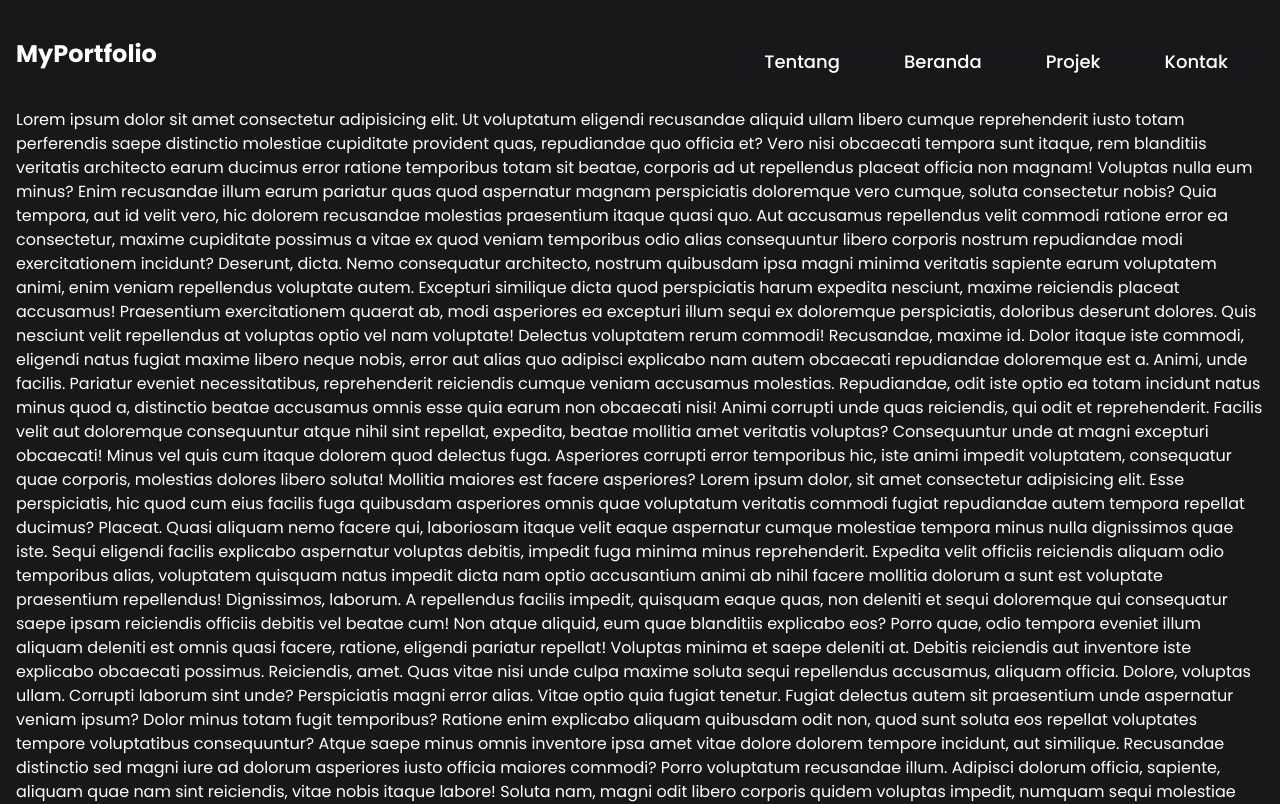
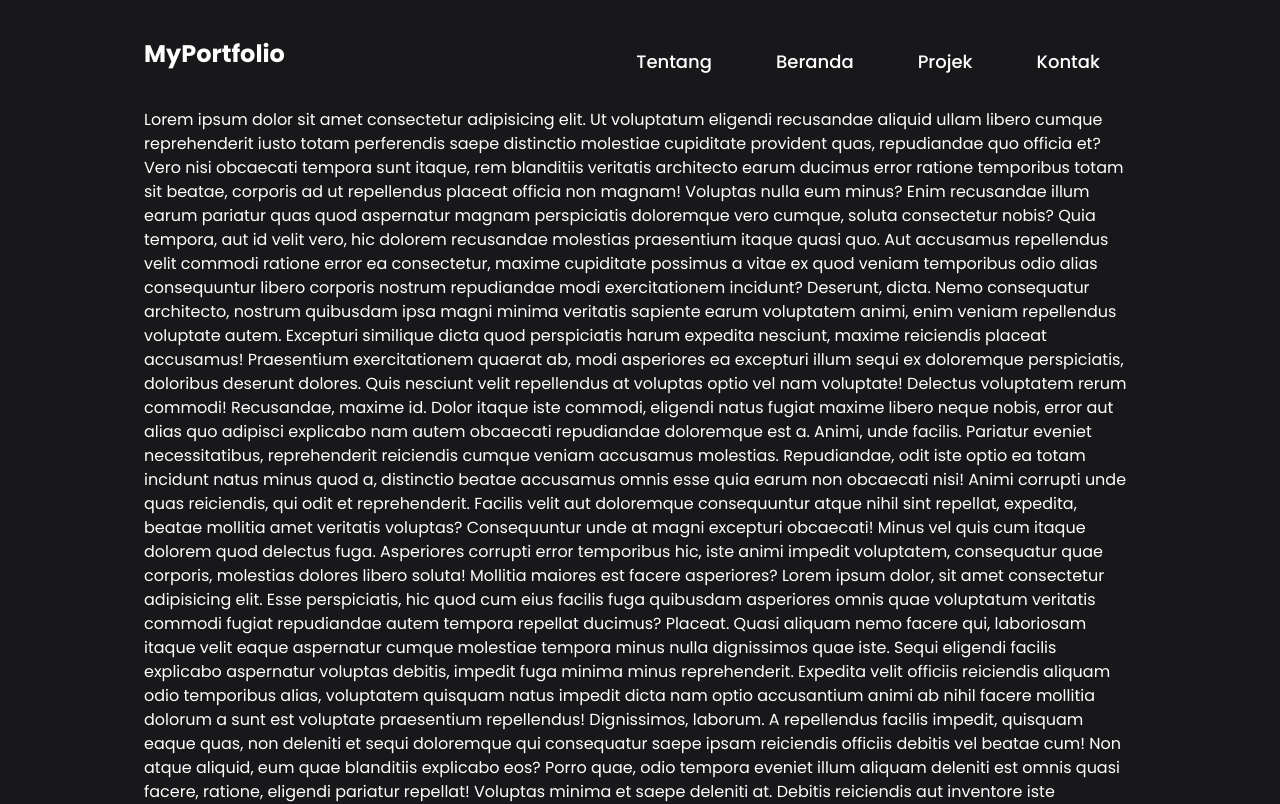
Before and after one commit to Adityawangsa/MyPortfolio-Dev-React, a React (Vite) app: page / in a window 1280 px wide. Shown: the top 804 px of the page. Built offline with nearby package versions, Linux system fonts and the light colour scheme.

Commit message:
style: Mengatur lebar layar untuk 4 ukuran (mobile, table, laptop, dan desktop)

```diff
--- a/src/main.jsx
+++ b/src/main.jsx
@@ -1,14 +1,14 @@
-import { StrictMode } from 'react'
-import { createRoot } from 'react-dom/client'
-import './style.css'
-import App from './App.jsx'
-import Navbar from './components/Navbar.jsx'
+import { StrictMode } from "react";
+import { createRoot } from "react-dom/client";
+import "./style.css";
+import App from "./App.jsx";
+import Navbar from "./components/Navbar.jsx";
 
-createRoot(document.getElementById('root')).render(
+createRoot(document.getElementById("root")).render(
   <StrictMode>
-    <div className="container mx-auto px-4">
+    <div className="container max-w-full md:max-w-3xl lg:max-w-5xl 2xl:max-w-7xl mx-auto px-4">
       <Navbar></Navbar>
       <App />
     </div>
   </StrictMode>,
-)
+);
```
